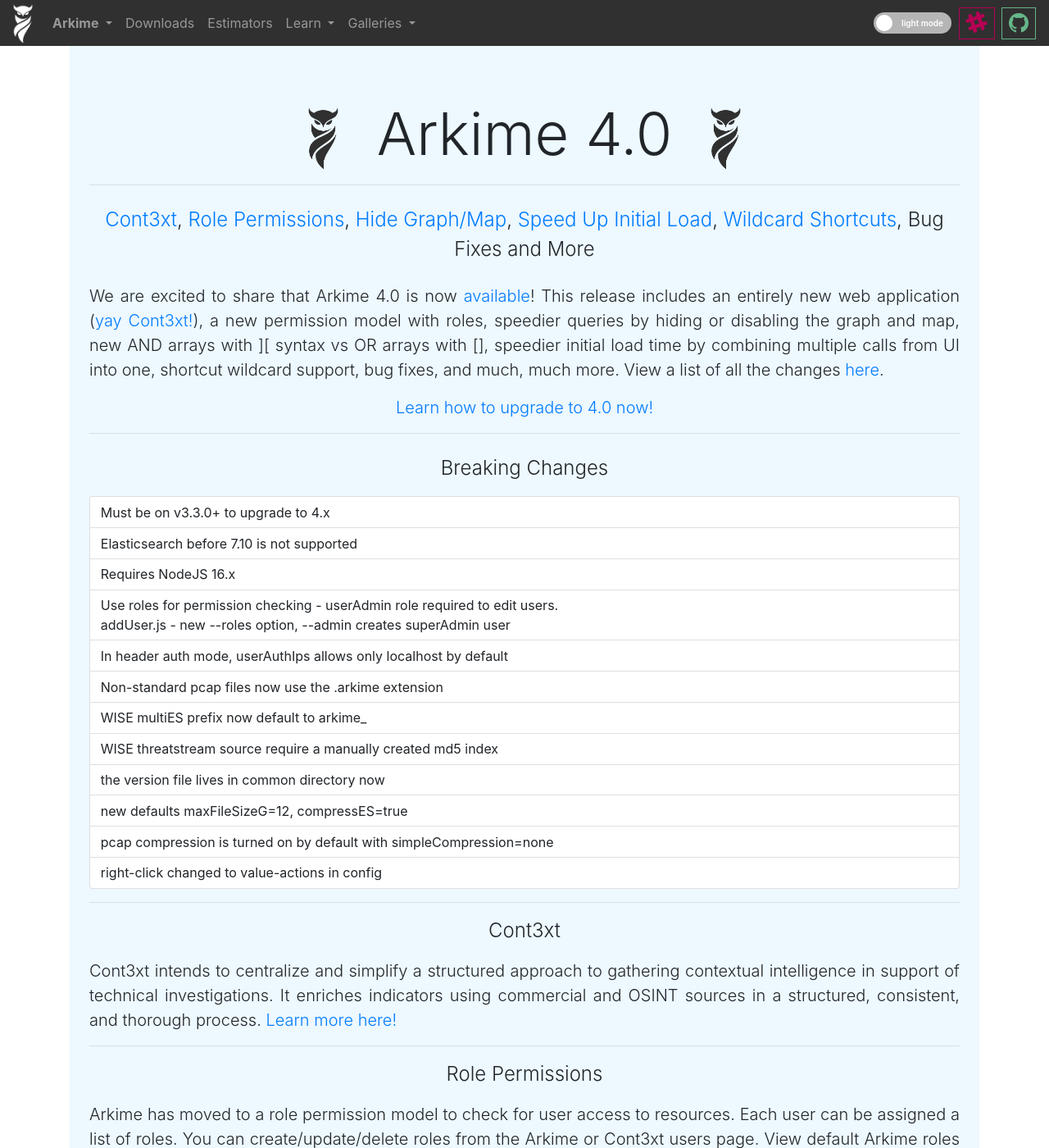
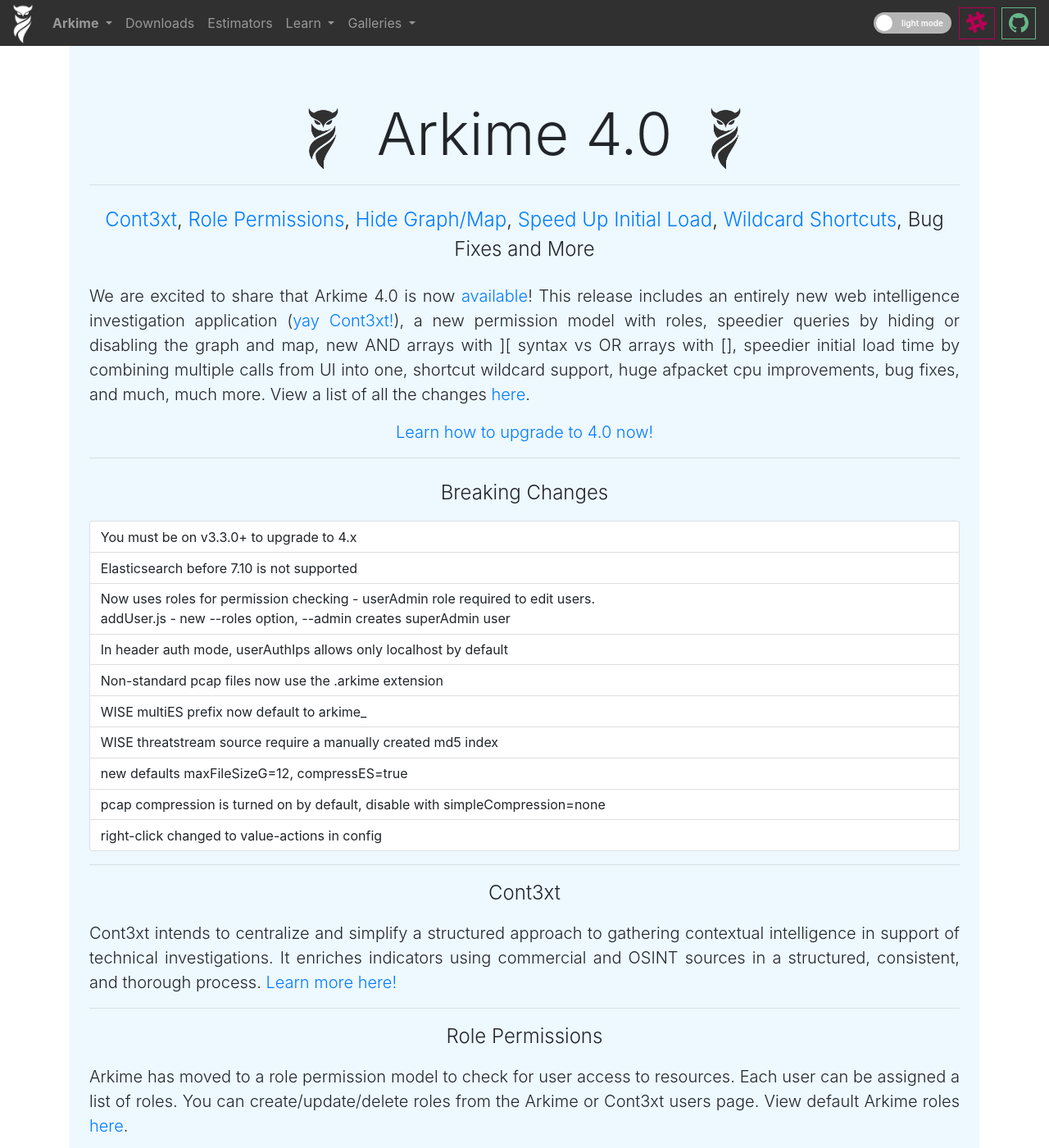
Before and after one commit to arkime/arkimeweb, a Jekyll site: the page built from v4release.html, in a window 1280 px wide and 1400 px high. Shown: the whole window at 82% size. Built offline with Jekyll 4.4.1, drawn with Linux system fonts in a browser that asks for light colours.

Commit message:
minor updates

```diff
--- a/v4release.html
+++ b/v4release.html
@@ -72,12 +72,13 @@
             <p class="lead text-justify mt-4">
               We are excited to share that Arkime 4.0 is now
               <a href="downloads" class="no-decoration">available</a>!
-              This release includes an entirely new web application (<a href="cont3xt" class="no-decoration">yay Cont3xt!</a>),
+              This release includes an entirely new web intelligence investigation application (<a href="cont3xt" class="no-decoration">yay Cont3xt!</a>),
               a new permission model with roles,
               speedier queries by hiding or disabling the graph and map,
               new AND arrays with ][ syntax vs OR arrays with [],
               speedier initial load time by combining multiple calls from UI into one,
               shortcut wildcard support,
+              huge afpacket cpu improvements,
               bug fixes, and much, much more. View a list of all the changes
               <a href="https://raw.githubusercontent.com/arkime/arkime/main/CHANGELOG"
                 class="no-decoration">here</a>.
@@ -93,11 +94,10 @@
             </p>
             <p class="lead text-justify">
               <ul class="list-group list-group-sm">
-                <li class="list-group-item">Must be on v3.3.0+ to upgrade to 4.x</li>
+                <li class="list-group-item">You must be on v3.3.0+ to upgrade to 4.x</li>
                 <li class="list-group-item">Elasticsearch before 7.10 is not supported</li>
-                <li class="list-group-item">Requires NodeJS 16.x</li>
                 <li class="list-group-item">
-                  Use roles for permission checking - userAdmin role required to edit users.
+                  Now uses roles for permission checking - userAdmin role required to edit users.
                   <br>
                   addUser.js - new --roles option, --admin creates superAdmin user
                 </li>
@@ -105,9 +105,8 @@
                 <li class="list-group-item">Non-standard pcap files now use the .arkime extension</li>
                 <li class="list-group-item">WISE multiES prefix now default to arkime_</li>
                 <li class="list-group-item">WISE threatstream source require a manually created md5 index</li>
-                <li class="list-group-item">the version file lives in common directory now</li>
                 <li class="list-group-item">new defaults maxFileSizeG=12, compressES=true</li>
-                <li class="list-group-item">pcap compression is turned on by default with simpleCompression=none</li>
+                <li class="list-group-item">pcap compression is turned on by default, disable with simpleCompression=none</li>
                 <li class="list-group-item">right-click changed to value-actions in config</li>
               </ul>
             </p>
```
